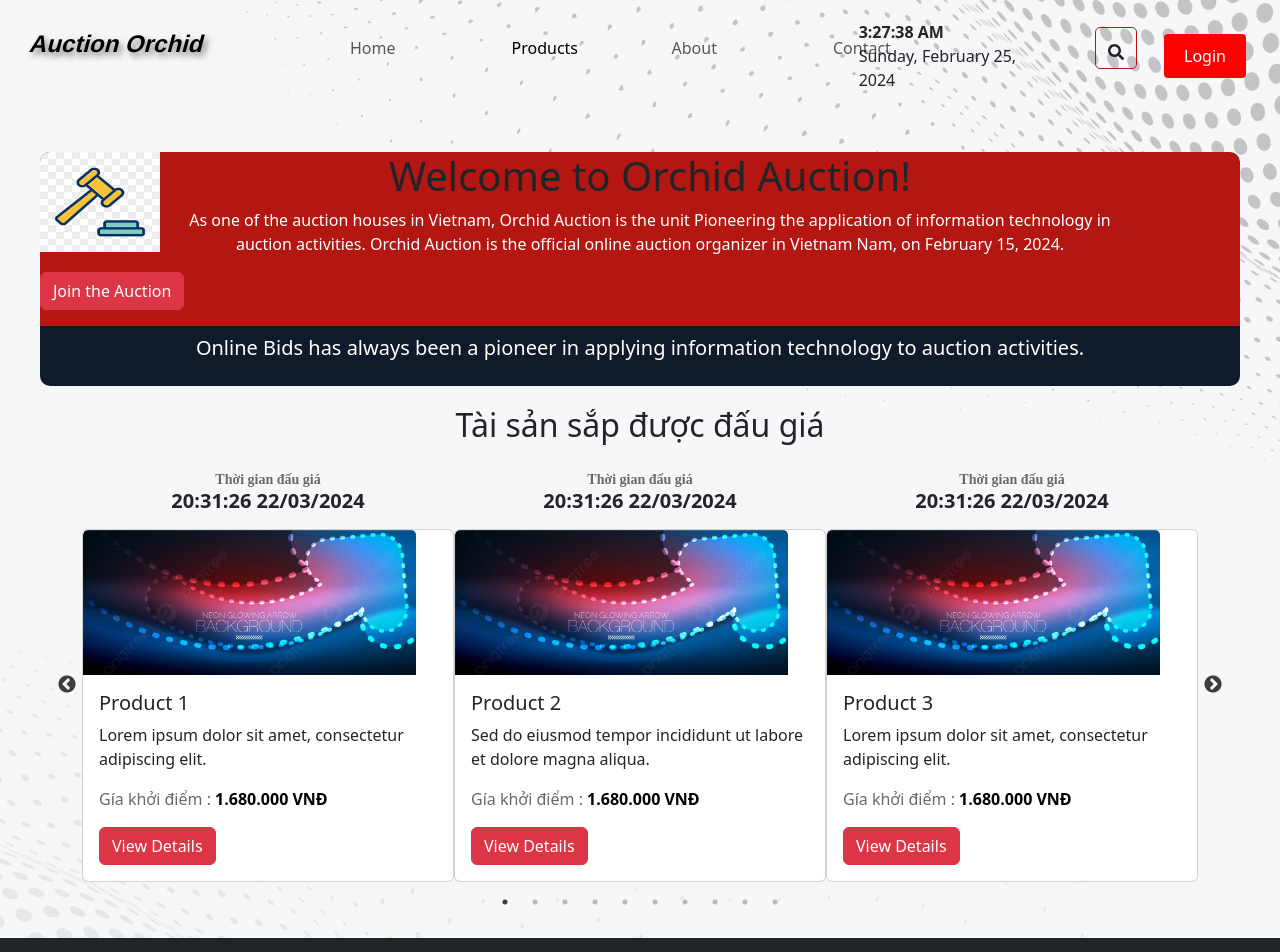
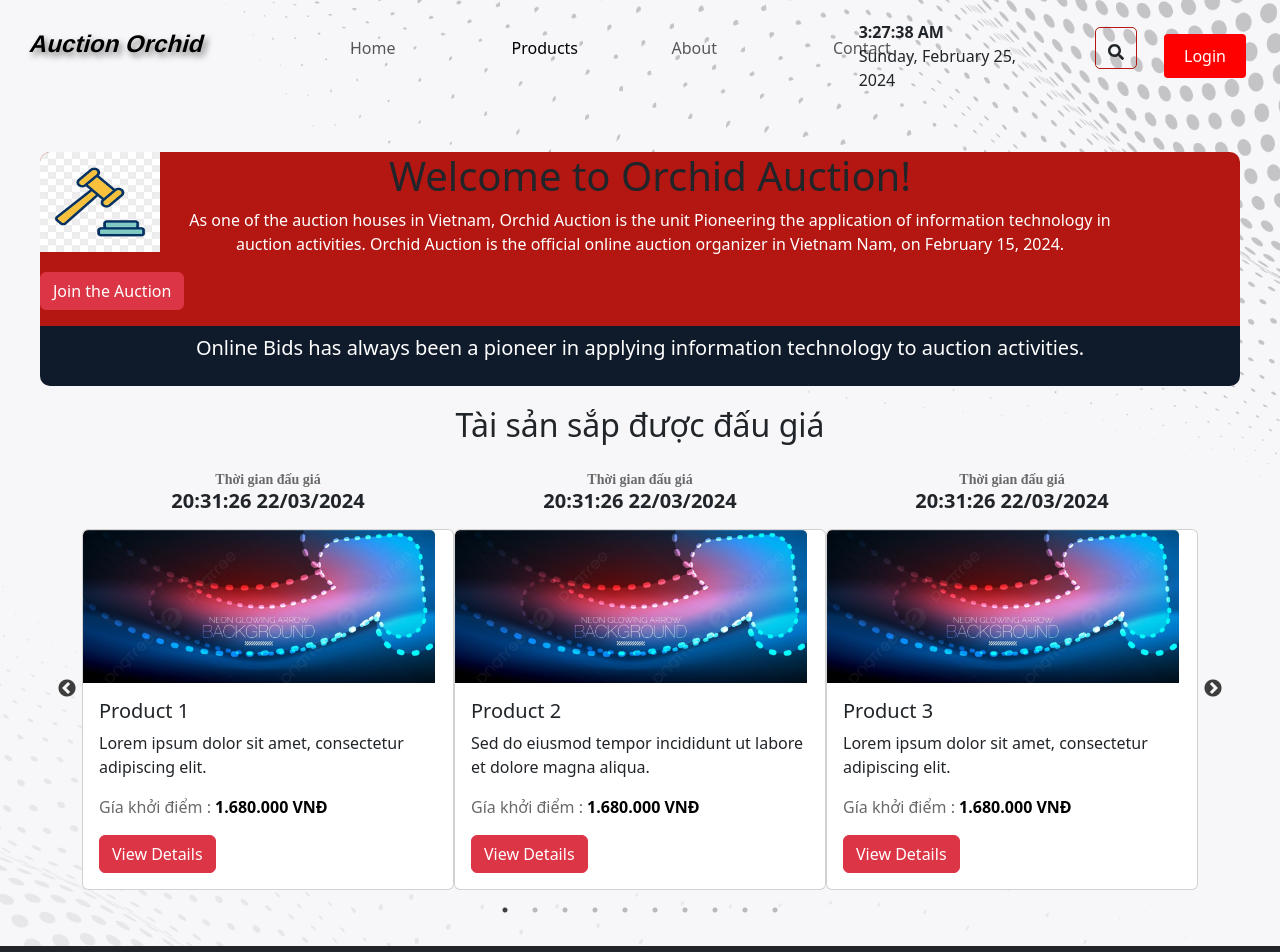
Before and after one commit to Phat07/fe_SWD, a React (Vite) app: page / in a window 1280 px wide. Shown: the top 952 px of the page. Built offline with nearby package versions, Linux system fonts and the light colour scheme.

Commit message:
fix css productList HomePage

```diff
--- a/src/components/ProductList/index.jsx
+++ b/src/components/ProductList/index.jsx
@@ -155,7 +155,7 @@ const ProductList = () => {
               <span className="timer-title">Thời gian đấu giá</span>
               <span style={{ fontWeight: "700" }}>20:31:26 22/03/2024</span>
             </Card.Title>
-            <Card className="mb-3 product-card">
+            <Card className="mb-3 card_product">
               <Card.Img
                 className="product-image"
                 variant="top"
--- a/src/css/productList.css
+++ b/src/css/productList.css
@@ -1,22 +1,22 @@
-  .product-card {
+  .card_product {
     position: relative;
     overflow: hidden;
     transition: transform 0.3s, box-shadow 0.3s;
   }
 
-  .product-card img {
+  .card_product img {
     transition: transform 0.3s ease;
-    width: 90%;
+    width: 95%;
     height: auto;
   }
 
-.product-card:hover {
+.card_product:hover {
   transform: translateY(-5px);
 }
 /* .card:hover {
   border: none;
 } */
-.product-card:hover img {
+.card_product:hover img {
   transform: scale(1.01);
 }
 .slick-prev:before,
```
